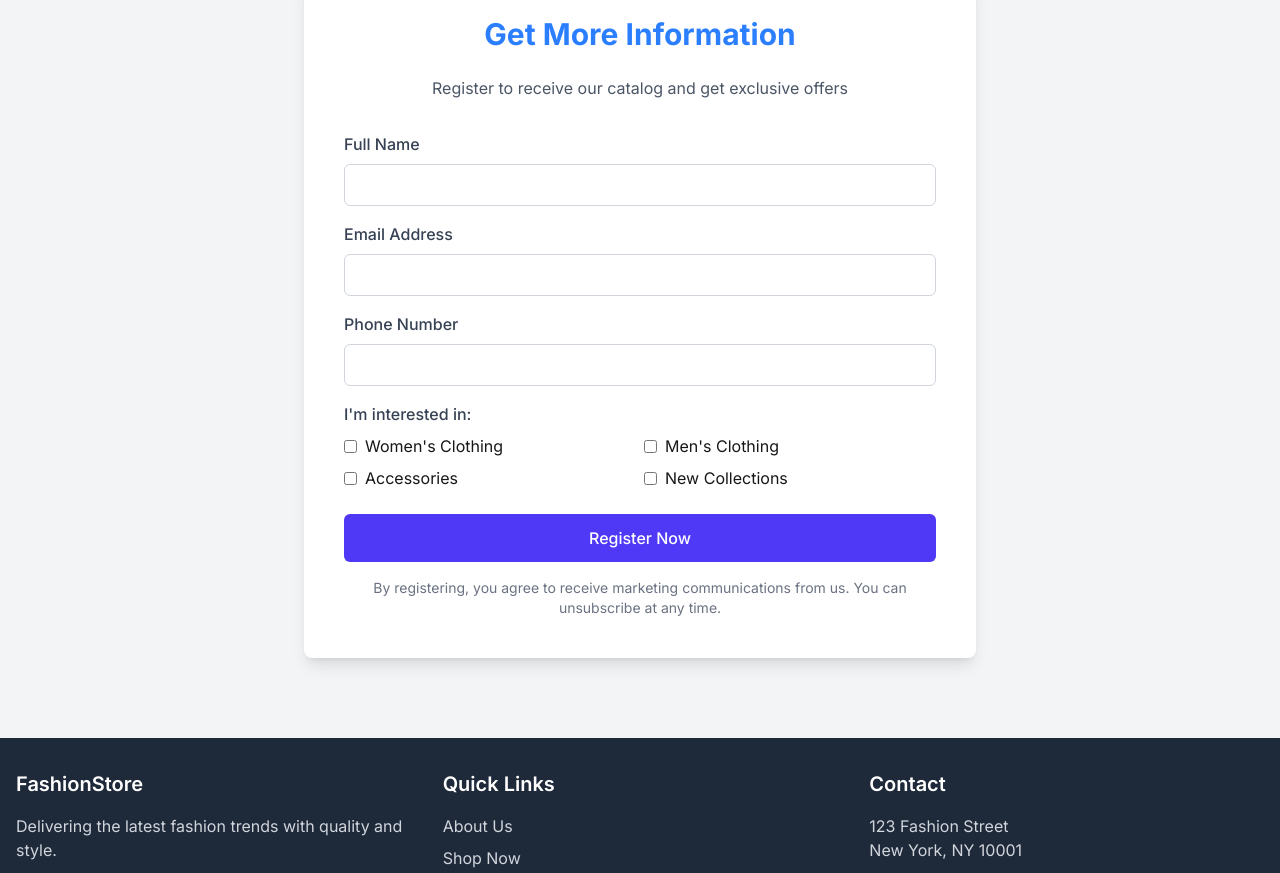
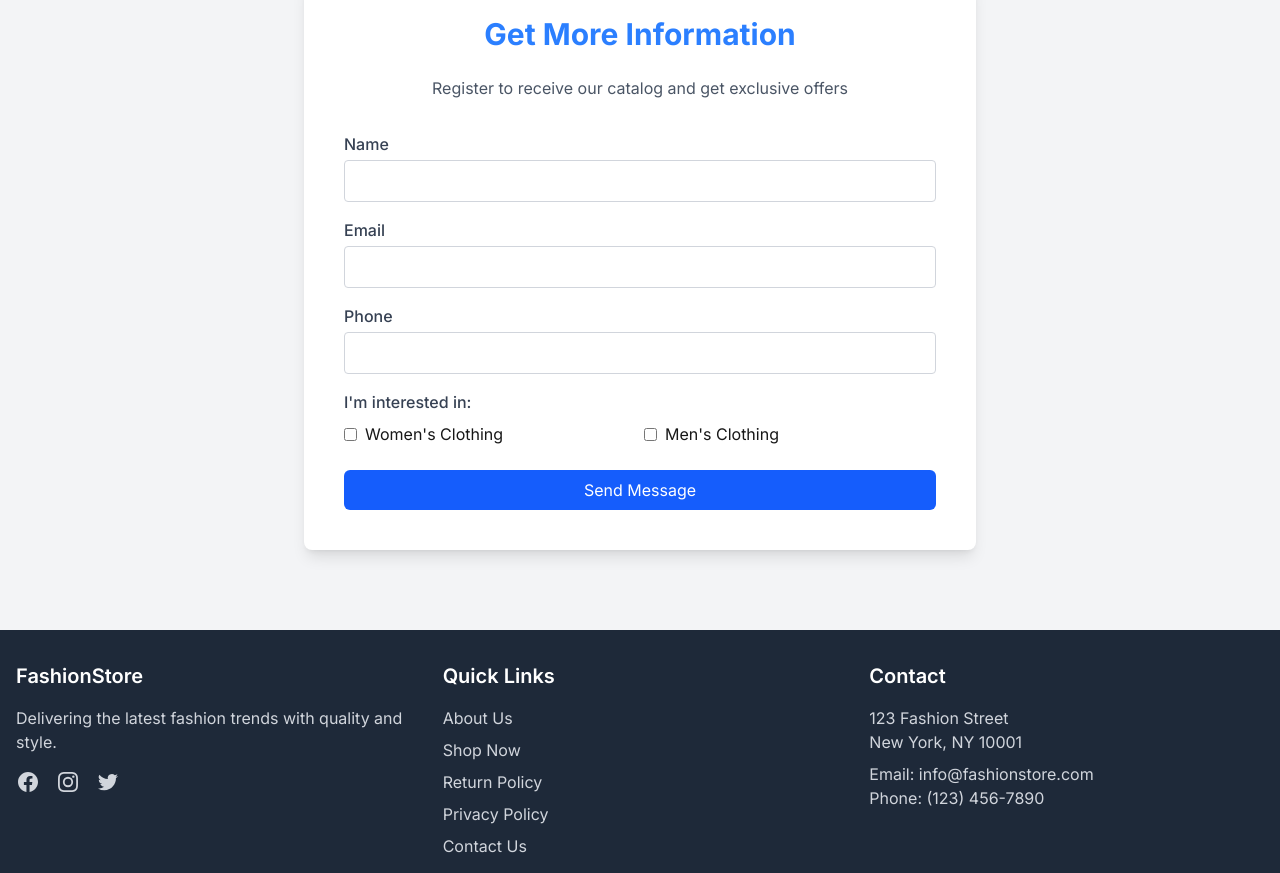
Before and after one commit to stazeal/awasome, a Next.js app: page / in a window 1280 px wide. Shown: the part 1820-2693 px from the top of the page. Built offline with nearby package versions, Linux system fonts and the light colour scheme.

Commit message:
first commit2 form deleted form added

```diff
--- a/src/components/RegistrationForm.tsx
+++ b/src/components/RegistrationForm.tsx
@@ -1,60 +1,62 @@
-"use client";
-import { useState } from "react";
+'use client';
+import { useState } from 'react';
 
-export default function RegistrationForm() {
+const RegistrationForm = () => {
   const [formData, setFormData] = useState({
-    name: "",
-    email: "",
-    phone: "",
-    interests: [] as string[],
+    name: '',
+    email: '',
+    phone: '',
+    interests: [],
   });
   const [submitted, setSubmitted] = useState(false);
   const [loading, setLoading] = useState(false);
 
-  const handleChange = (e: React.ChangeEvent<HTMLInputElement>) => {
+  const handleChange = (e) => {
     const { name, value } = e.target;
-    setFormData((prev) => ({
-      ...prev,
-      [name]: value,
-    }));
+    setFormData(prev => ({ ...prev, [name]: value }));
   };
 
-  const handleCheckboxChange = (e: React.ChangeEvent<HTMLInputElement>) => {
+  const handleCheckboxChange = (e) => {
     const { value, checked } = e.target;
-    setFormData((prev) => ({
-      ...prev,
-      interests: checked
+    setFormData(prev => {
+      const updatedInterests = checked
         ? [...prev.interests, value]
-        : prev.interests.filter((interest) => interest !== value),
-    }));
+        : prev.interests.filter(i => i !== value);
+      return { ...prev, interests: updatedInterests };
+    });
   };
 
-  const handleSubmit = async (e: React.FormEvent) => {
+  const handleSubmit = async (e) => {
     e.preventDefault();
     setLoading(true);
+    try {
+      const formBody = new URLSearchParams();
+      formBody.append('form-name', 'registration-form');
+      formBody.append('name', formData.name);
+      formBody.append('email', formData.email);
+      formBody.append('phone', formData.phone);
+      formBody.append('interests', formData.interests.join(', '));
 
-    try {
-      const formDataToSubmit = new FormData();
-      formDataToSubmit.append("name", formData.name);
-      formDataToSubmit.append("email", formData.email);
-      formDataToSubmit.append("phone", formData.phone);
-      formDataToSubmit.append("interests", formData.interests.join(", "));
-
-      // Replace with your own endpoint to handle the form submission (e.g., your backend API)
-      await fetch("/your-api-endpoint", {
-        method: "POST",
-        body: formDataToSubmit,
+      const response = await fetch('/', {
+        method: 'POST',
+        headers: { 'Content-Type': 'application/x-www-form-urlencoded' },
+        body: formBody.toString(),
       });
 
+      if (response.ok) {
         setSubmitted(true);
         setFormData({
-        name: "",
-        email: "",
-        phone: "",
+          name: '',
+          email: '',
+          phone: '',
           interests: [],
         });
+      } else {
+        throw new Error('Form submission failed');
+      }
     } catch (error) {
-      console.error("Error submitting form:", error);
+      console.error('Error submitting form:', error);
+      alert('There was an error submitting the form. Please try again.');
     } finally {
       setLoading(false);
     }
@@ -74,7 +76,7 @@ export default function RegistrationForm() {
               <div className="text-green-600 text-5xl mb-4">✓</div>
               <h3 className="text-2xl font-bold mb-2">Thank You!</h3>
               <p className="text-gray-600 mb-4">
-                Your registration has been received. We&apos;ll be in touch soon with more information.
+                Your registration has been received. We'll be in touch soon.
               </p>
               <button
                 onClick={() => setSubmitted(false)}
@@ -84,131 +86,103 @@ export default function RegistrationForm() {
               </button>
             </div>
           ) : (
-            <form onSubmit={handleSubmit}>
+            <form
+              onSubmit={handleSubmit}
+              name="registration-form"
+              data-netlify="true"
+              data-netlify-honeypot="bot-field"
+            >
+              {/* Required for Netlify to detect the form */}
+              <input type="hidden" name="form-name" value="registration-form" />
+              <p hidden>
+                <label>
+                  Don’t fill this out: <input name="bot-field" />
+                </label>
+              </p>
+
               <div className="mb-4">
-                <label htmlFor="name" className="block text-gray-700 font-medium mb-2">
-                  Full Name
-                </label>
+                <label htmlFor="name" className="block font-medium text-gray-700 mb-1">Name</label>
                 <input
                   type="text"
-                  id="name"
                   name="name"
+                  required
                   value={formData.name}
                   onChange={handleChange}
-                  required
-                  className="w-full px-4 py-2 border border-gray-300 rounded-md focus:outline-none focus:ring-2 focus:ring-indigo-500"
+                  className="w-full border border-gray-300 rounded px-3 py-2"
                 />
               </div>
 
               <div className="mb-4">
-                <label htmlFor="email" className="block text-gray-700 font-medium mb-2">
-                  Email Address
-                </label>
+                <label htmlFor="email" className="block font-medium text-gray-700 mb-1">Email</label>
                 <input
                   type="email"
-                  id="email"
                   name="email"
+                  required
                   value={formData.email}
                   onChange={handleChange}
-                  required
-                  className="w-full px-4 py-2 border border-gray-300 rounded-md focus:outline-none focus:ring-2 focus:ring-indigo-500"
+                  className="w-full border border-gray-300 rounded px-3 py-2"
                 />
               </div>
 
               <div className="mb-4">
-                <label htmlFor="phone" className="block text-gray-700 font-medium mb-2">
-                  Phone Number
-                </label>
+                <label htmlFor="phone" className="block font-medium text-gray-700 mb-1">Phone</label>
                 <input
                   type="tel"
-                  id="phone"
                   name="phone"
+                  required
                   value={formData.phone}
                   onChange={handleChange}
-                  className="w-full px-4 py-2 border border-gray-300 rounded-md focus:outline-none focus:ring-2 focus:ring-indigo-500"
+                  className="w-full border border-gray-300 rounded px-3 py-2"
                 />
               </div>
 
-              <div className="mb-6">
-                <p className="block text-gray-700 font-medium mb-2">I&apos;m interested in:</p>
-                <div className="grid grid-cols-1 sm:grid-cols-2 gap-2">
+              <p className="block text-gray-700 font-medium mb-2">I'm interested in:</p>
+              <div className="grid grid-cols-1 sm:grid-cols-2 gap-2 mb-6">
                 <label className="flex items-center">
                   <input
                     type="checkbox"
                     name="interests"
                     value="Women's Clothing"
+                    checked={formData.interests.includes("Women's Clothing")}
                     onChange={handleCheckboxChange}
                     className="mr-2"
                   />
-                    Women&apos;s Clothing
+                  Women's Clothing
                 </label>
                 <label className="flex items-center">
                   <input
                     type="checkbox"
                     name="interests"
                     value="Men's Clothing"
+                    checked={formData.interests.includes("Men's Clothing")}
                     onChange={handleCheckboxChange}
                     className="mr-2"
                   />
-                    Men&apos;s Clothing
+                  Men's Clothing
                 </label>
-                  <label className="flex items-center">
-                    <input
-                      type="checkbox"
-                      name="interests"
-                      value="Accessories"
-                      onChange={handleCheckboxChange}
-                      className="mr-2"
-                    />
-                    Accessories
-                  </label>
-                  <label className="flex items-center">
-                    <input
-                      type="checkbox"
-                      name="interests"
-                      value="New Collections"
-                      onChange={handleCheckboxChange}
-                      className="mr-2"
-                    />
-                    New Collections
-                  </label>
-                </div>
               </div>
 
               <button
                 type="submit"
                 disabled={loading}
-                className="w-full bg-indigo-600 text-white font-medium py-3 rounded-md hover:bg-indigo-700 focus:outline-none focus:ring-2 focus:ring-indigo-500 transition duration-300"
+                className="w-full bg-blue-600 text-white py-2 px-4 rounded-md hover:bg-blue-700 transition"
               >
-                {loading ? (
-                  <span className="flex items-center justify-center">
-                    <svg
-                      className="animate-spin -ml-1 mr-3 h-5 w-5 text-white"
-                      xmlns="http://www.w3.org/2000/svg"
-                      fill="none"
-                      viewBox="0 0 24 24"
-                    >
-                      <circle className="opacity-25" cx="12" cy="12" r="10" stroke="currentColor" strokeWidth="4"></circle>
-                      <path
-                        className="opacity-75"
-                        fill="currentColor"
-                        d="M4 12a8 8 0 018-8V0C5.373 0 0 5.373 0 12h4zm2 5.291A7.962 7.962 0 014 12H0c0 3.042 1.135 5.824 3 7.938l3-2.647z"
-                      ></path>
-                    </svg>
-                    Submitting...
-                  </span>
-                ) : (
-                  "Register Now"
-                )}
+                {loading ? 'Submitting...' : 'Send Message'}
               </button>
-
-              <p className="text-sm text-gray-500 mt-4 text-center">
-                By registering, you agree to receive marketing communications from us. You can unsubscribe at any time.
-              </p>
             </form>
           )}
         </div>
       </div>
+
+      {/* Hidden form so Netlify can register it */}
+      <form name="registration-form" netlify hidden>
+        <input type="text" name="name" />
+        <input type="email" name="email" />
+        <input type="tel" name="phone" />
+        <input type="text" name="interests" />
+      </form>
     </section>
   );
-}
+};
+
+export default RegistrationForm;
```
Lines whose indentation alone changed are shown as unchanged.
